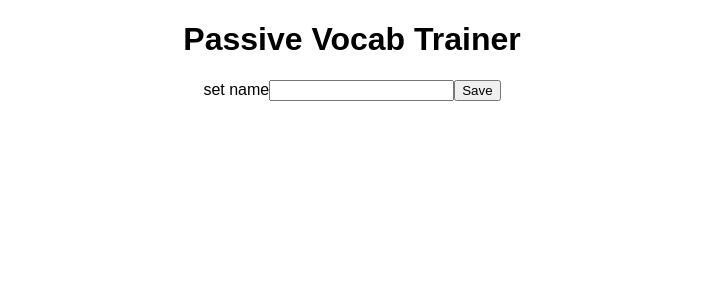
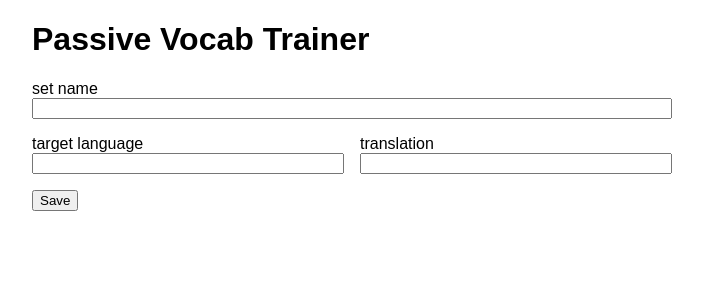
Before and after one commit to bjoernkuehne/PassiveVocabTrainer, a React (Create React App) app: page / in a window 1280 px wide. Both pictures are taken after a click on the button "Add new Set". Shown: the top 300 px of the page, without its empty margins (288-991 px from the left). Built offline with nearby package versions, Linux system fonts and the light colour scheme.

Commit message:
started building EditVocabRow

```diff
--- /dev/null
+++ b/src/components/EditVocabRow.tsx
@@ -0,0 +1,43 @@
+import { ChangeEvent } from "react";
+import IVocab from "../interfaces/Vocab";
+import Input from "./Input";
+
+interface IProps {
+    vocab: IVocab
+    handleVocabUpdate: (vocab: IVocab) => void
+    handleRemove?: (vocab: IVocab) => void
+}
+
+const EditVocabRow = (props: IProps): JSX.Element => {
+    const handlerTargetLanguage =
+        (event: ChangeEvent<HTMLInputElement>) => props.handleVocabUpdate({ ...props.vocab, targetLanguage: event.target.value })
+
+    const handlerTranslation =
+        (event: ChangeEvent<HTMLInputElement>) => props.handleVocabUpdate({ ...props.vocab, translation: event.target.value })
+
+    const getRemoveHandler = () => {
+        if (props.handleRemove) props.handleRemove(props.vocab)
+    }
+
+    return (
+        <div className="EditVocabRow">
+            <Input
+                labelName="target language"
+                componentName={`${props.vocab.id}_targetLanguage`}
+                value={props.vocab.targetLanguage}
+                onChange={handlerTargetLanguage}
+            />
+            <Input
+                labelName="translation"
+                componentName={`${props.vocab.id}_translation`}
+                value={props.vocab.translation}
+                onChange={handlerTranslation}
+            />
+            {props.handleRemove &&
+                <button onClick={getRemoveHandler}>remove</button>
+            }
+        </div>
+    )
+}
+
+export default EditVocabRow
--- a/src/components/EditVocabSetView.tsx
+++ b/src/components/EditVocabSetView.tsx
@@ -1,6 +1,9 @@
-import { ChangeEvent, useState } from "react";
+import { ChangeEvent, useEffect, useState } from "react";
 import IVocabSet from "../interfaces/VocabSet";
 import Input from "./Input";
+import EditVocabRow from "./EditVocabRow";
+import { buildComponentKey, getEmptyVocab, getEmptyVocabSet } from "../utils/utils";
+import IVocab from "../interfaces/Vocab";
 
 interface IProps {
     vocabSet: IVocabSet
@@ -8,24 +11,38 @@ interface IProps {
 }
 
 const EditVocabSetView = (props: IProps) => {
-    const [tempVocabSet, setTempVocabSet] = useState<IVocabSet>(props.vocabSet)
+    const [localVocabSet, setLocalVocabSet] = useState<IVocabSet>(props.vocabSet)
 
     const setName = (event: ChangeEvent<HTMLInputElement>) => {
-        setTempVocabSet({ ...tempVocabSet, name: event.target.value })
+        setLocalVocabSet({ ...localVocabSet, name: event.target.value })
     }
 
     const handleOnSave = () => {
-        props.saveSet(tempVocabSet)
+        props.saveSet(localVocabSet)
     }
+
+    const handleVocabUpdate = (vocab: IVocab) => {
+        setLocalVocabSet({ ...localVocabSet, vocabData: localVocabSet.vocabData.map((val) => val.id === vocab.id ? vocab : val) })
+    }
+
+    useEffect(() => {
+        if (localVocabSet.vocabData.length === 0) {
+            const newVocabSet: IVocabSet = { ...props.vocabSet, vocabData: [getEmptyVocab(1)] }
+            setLocalVocabSet(newVocabSet)
+        }
+        }, [props.vocabSet.vocabData])
 
     return (
         <>
             <Input
                 labelName="set name"
                 componentName="setName"
-                value={tempVocabSet.name}
+                value={localVocabSet.name}
                 onChange={setName}
             />
+            {localVocabSet.vocabData.map((val) =>
+                <EditVocabRow key={buildComponentKey(val.id, "EditVocabRow")} vocab={val} handleVocabUpdate={handleVocabUpdate} />
+            )}
             <button onClick={handleOnSave}>Save</button>
         </>
     )
--- a/src/components/Input.tsx
+++ b/src/components/Input.tsx
@@ -9,7 +9,7 @@ interface IProps {
 
 const Input = (props: IProps): JSX.Element => {
     return (
-        <>
+        <div className="Input">
             <label htmlFor={props.componentName}>{props.labelName}</label>
             <input
                 name={props.componentName}
@@ -17,7 +17,7 @@ const Input = (props: IProps): JSX.Element => {
                 value={props.value}
                 onChange={props.onChange}
             />
-        </>
+        </div>
     )
 }
 
--- a/src/styles.css
+++ b/src/styles.css
@@ -1,6 +1,7 @@
 .App {
   font-family: sans-serif;
-  text-align: center;
+  max-width: 40rem;
+  margin: 0 auto;
 }
 
 .clickable {
@@ -10,3 +11,18 @@
 .clickable:hover {
   color: green;
 }
+
+.Input {
+  display: flex;
+  flex-direction: column;
+  place-content: left;
+  box-sizing: border-box;
+  padding-bottom: 1rem;
+  width: 100%;
+}
+
+.EditVocabRow {
+  display: flex;
+  flex-direction: row;
+  column-gap: 1rem;
+}
--- a/src/utils/utils.ts
+++ b/src/utils/utils.ts
@@ -34,6 +34,11 @@ const countCharsInVocab = (vocab: IVocab): number =>
 export const calcTimeOut = (base: number, vocab: IVocab): number =>
     base * 10 * countCharsInVocab(vocab)
 
+
+export const getEmptyVocab = (id: number): IVocab => (
+    { id, targetLanguage: "", translation: "", timesSeen: 0 }
+)
+
 export const getEmptyVocabSet = (id: number): IVocabSet => (
     { id, name: "", vocabData: [] }
 )
```
